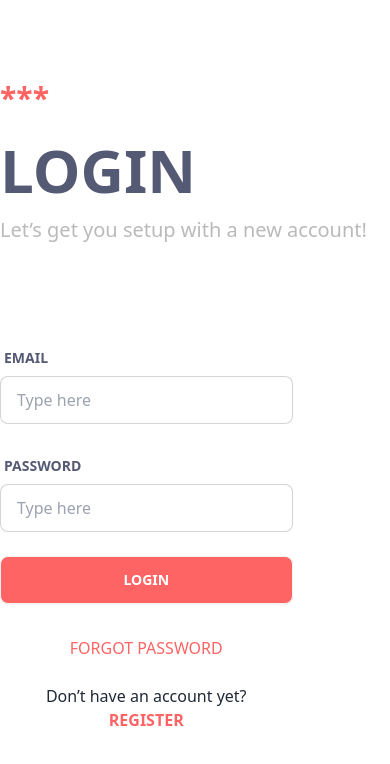
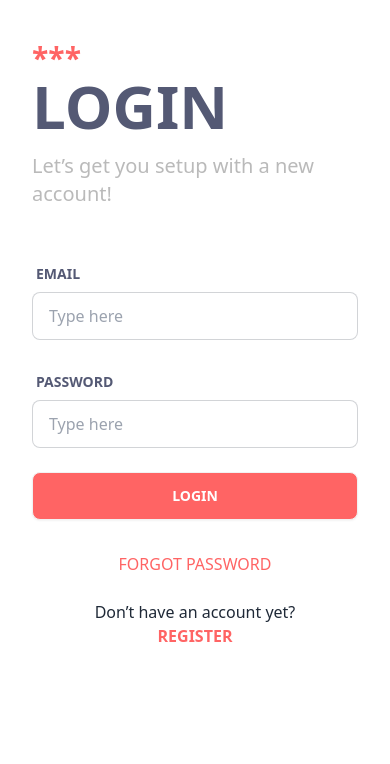
Before and after one commit to LUISEDOCCOR/equipo-4-frontend, a React (Vite) app: page /login in a window 390 px wide. Shown: the top 764 px of the page. Built offline with nearby package versions, Linux system fonts and the light colour scheme.

Commit message:
feat: add responsive layout

```diff
--- a/src/pages/login/Login.jsx
+++ b/src/pages/login/Login.jsx
@@ -1,20 +1,22 @@
 export const Login = () => {
     return(
         <>
-        <header className="mx-auto max-w-6xl mt-20">
+        <header className="mx-auto max-w-6xl mt-10 px-8 xl:px-0 xl:mt-20">
             <span className="text-3xl text-cOrange font-bold">***</span>
-            <h1 className="text-cGrey uppercase font-bold text-6xl mt-6">
+            <h1 className="text-cGrey uppercase font-bold text-6xl mt-0 xl:mt-6">
                 login
             </h1>
             <h4 className="text-cLightGrey text-xl mt-4">
                 Let’s get you setup with a new account!
             </h4>
         </header>
-        <main className="mx-auto max-w-6xl mt-24">
-            <form action="" className="space-y-6 w-3/4">
+        <main className="mx-auto max-w-6xl mt-12 px-8 xl:px-0 xl:mt-24">
+            <form action="" className="space-y-6 w-full xl:w-3/4">
                 <label className="form-control w-full">
                     <div className="label">
-                        <span className="label-text text-cGrey font-bold uppercase">EMAIL</span>
+                        <span className="label-text text-cGrey font-bold uppercase">
+                            EMAIL
+                        </span>
                     </div>
                     <input
                         type="text"
@@ -24,7 +26,9 @@ export const Login = () => {
                 </label>
                 <label className="form-control w-full">
                     <div className="label">
-                        <span className="label-text text-cGrey font-bold uppercase">PASSWORD</span>
+                        <span className="label-text text-cGrey font-bold uppercase">
+                            PASSWORD
+                        </span>
                     </div>
                     <input
                         type="password"
@@ -39,7 +43,7 @@ export const Login = () => {
                     login
                 </button>
             </form>
-            <article className="mt-8 w-3/4 text-center">
+            <article className="mt-8 text-center w-full xl:w-3/4">
                 <a href="" className="text-cOrange uppercase">
                     Forgot Password
                 </a>
```
